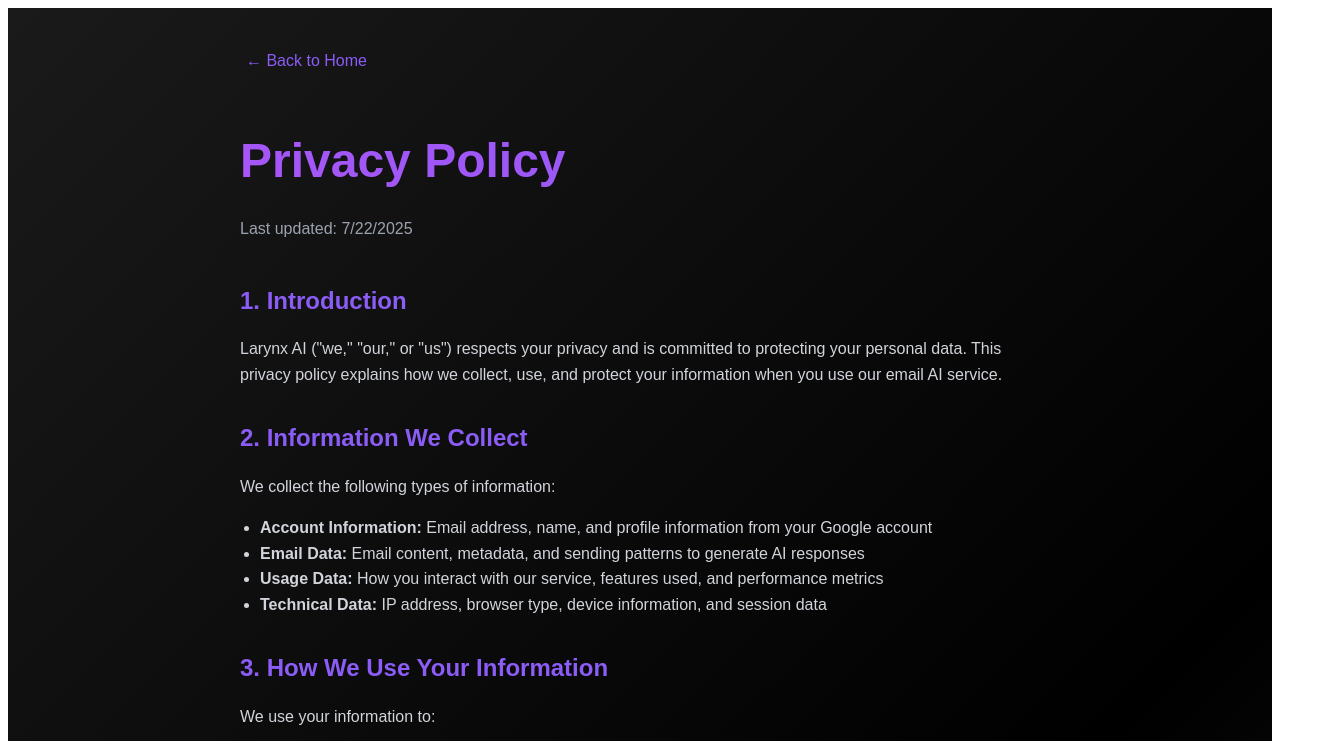
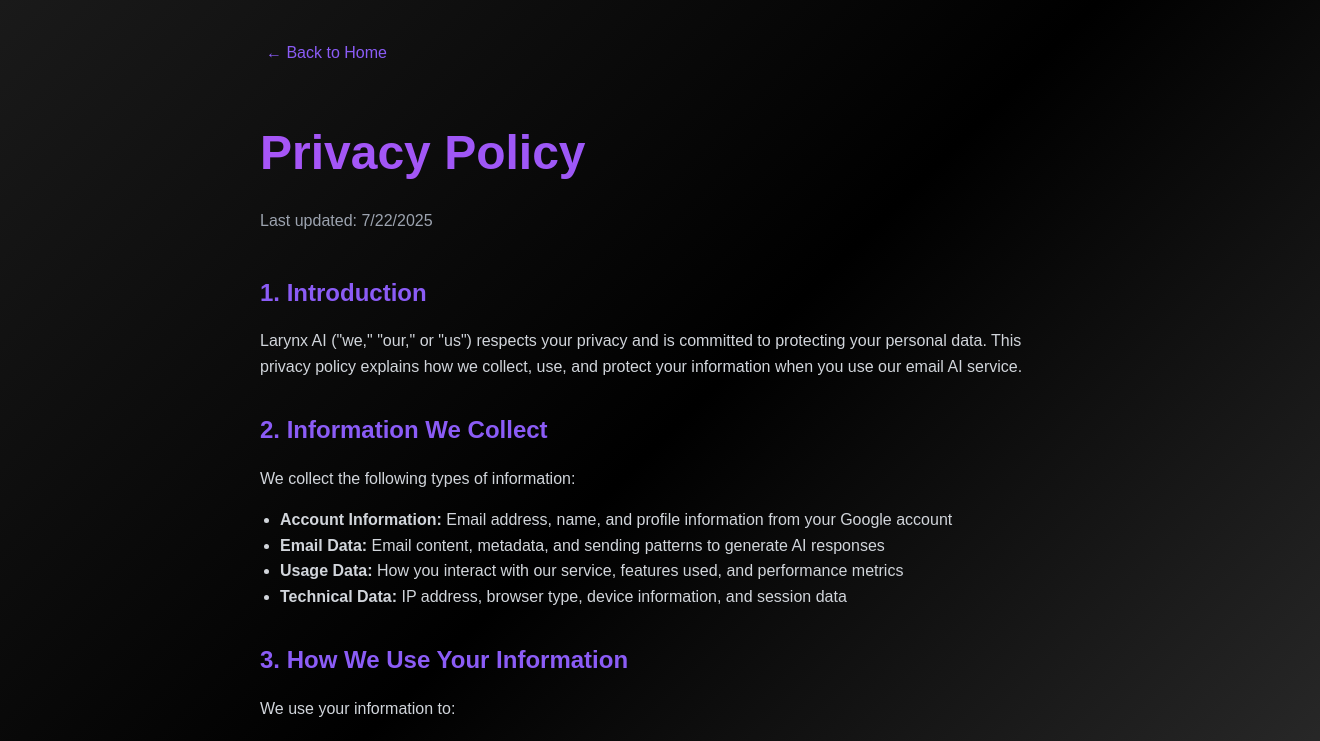
Before and after one commit to NygerianPrynce/Larynx, a React (Vite) app in the folder larynx-frontend/: page /privacy in a window 1280 px wide. Shown: the top 741 px of the page, 1320 px wide, since content can reach past the window. Built offline with nearby package versions, Linux system fonts and the light colour scheme.

Commit message:
should be end of tom and pp stuff

```diff
--- a/larynx-frontend/src/pages/LoginPage.jsx
+++ b/larynx-frontend/src/pages/LoginPage.jsx
@@ -1,5 +1,5 @@
 import React, { useState, useEffect } from 'react'
-import { useNavigate } from 'react-router-dom'
+import { useNavigate, Link } from 'react-router-dom'
 import logoImage from '../assets/logo.png' // Import your custom logo
 
 // Custom SVG Icons
--- a/larynx-frontend/src/pages/PrivacyPolicy.jsx
+++ b/larynx-frontend/src/pages/PrivacyPolicy.jsx
@@ -129,11 +129,19 @@
 
 const styles = {
   container: {
+    margin: 0,
+    padding: 0,
     minHeight: '100vh',
     background: 'linear-gradient(135deg, #1a1a1a 0%, #000000 50%, #2d2d2d 100%)',
     color: 'white',
     fontFamily: 'Arial, sans-serif',
-    padding: '40px 20px'
+    padding: '40px 20px',
+    position: 'absolute',
+    top: 0,
+    left: 0,
+    right: 0,
+    bottom: 0,
+    width: '100vw'
   },
   content: {
     maxWidth: '800px',
```
